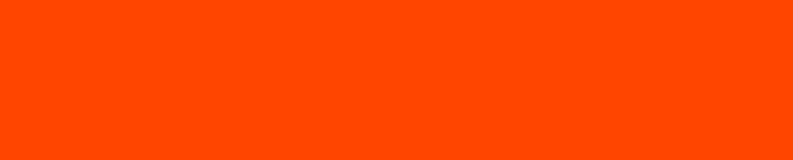
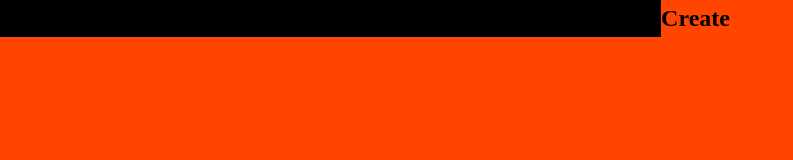
Before and after one commit to pawelek7k/password-generator, a website: page index.html in a window 1280 px wide. Shown: the whole page, without its empty margins (0-793 px from the left). Drawn offline with Linux system fonts and the light colour scheme.

Commit message:
add structure

```diff
--- a/index.html
+++ b/index.html
@@ -9,7 +9,14 @@
 </head>
 
 <body>
-
+    <main>
+        <div class="password-list-container">
+            <h1>Keep your life safe with unbreakable passwords.</h1>
+        </div>
+        <div class="create-password-container">
+            <h2>Create</h2>
+        </div>
+    </main>
 </body>
 
 </html>
--- a/styles/styles.css
+++ b/styles/styles.css
@@ -1,5 +1,20 @@
 @import url("./root.css");
+
+* {
+  margin: 0;
+  padding: 0;
+  box-sizing: border-box;
+}
 
 body {
   background-color: orangered;
 }
+
+main {
+  display: flex;
+  align-items: center;
+}
+
+.password-list-container {
+  background-color: black;
+}
```
